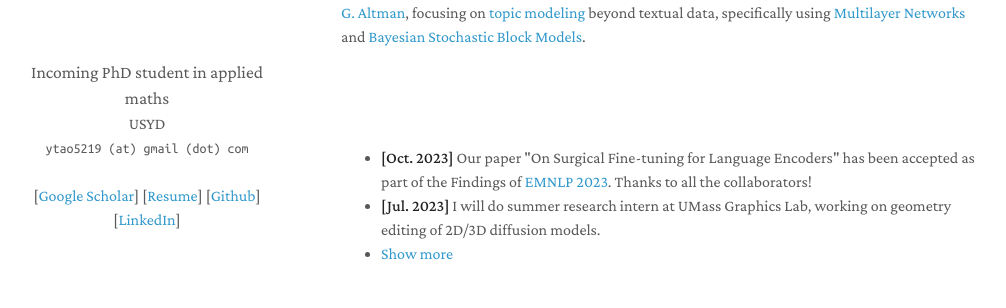
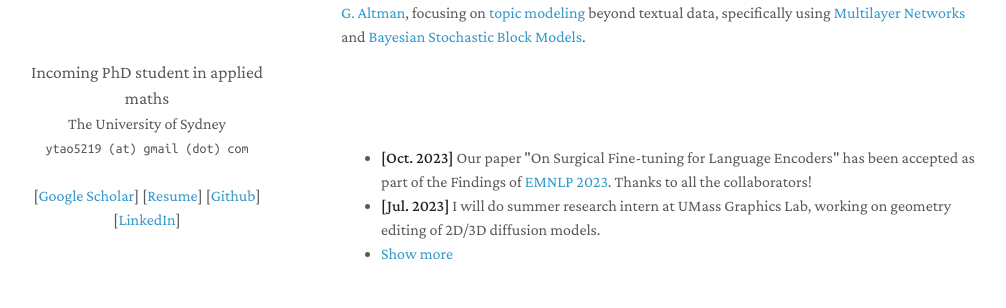
Before and after one commit to alexta0/alexta0.github.io, a Jekyll site: the page built from index.md, in a window 1280 px wide. Shown: the part 236-544 px from the top of the page, without its empty margins (129-1135 px from the left). Built offline with Jekyll 4.4.1, drawn with Linux system fonts in a browser that asks for light colours; a style sheet for code colours, icons or effects is not loaded.

Commit message:
change affiliation

```diff
--- a/_config.yml
+++ b/_config.yml
@@ -1,7 +1,7 @@
 # Basic Information
 title: Yuanming (Alex) Tao
 position: Incoming PhD student in applied maths
-affiliation: USYD
+affiliation: The University of Sydney
 affiliation_link: https://ymtao5219.github.io
 affiliation_logo: ./assets/img/usyd-logo.svg
 email: ytao5219 (at) gmail (dot) com
```
